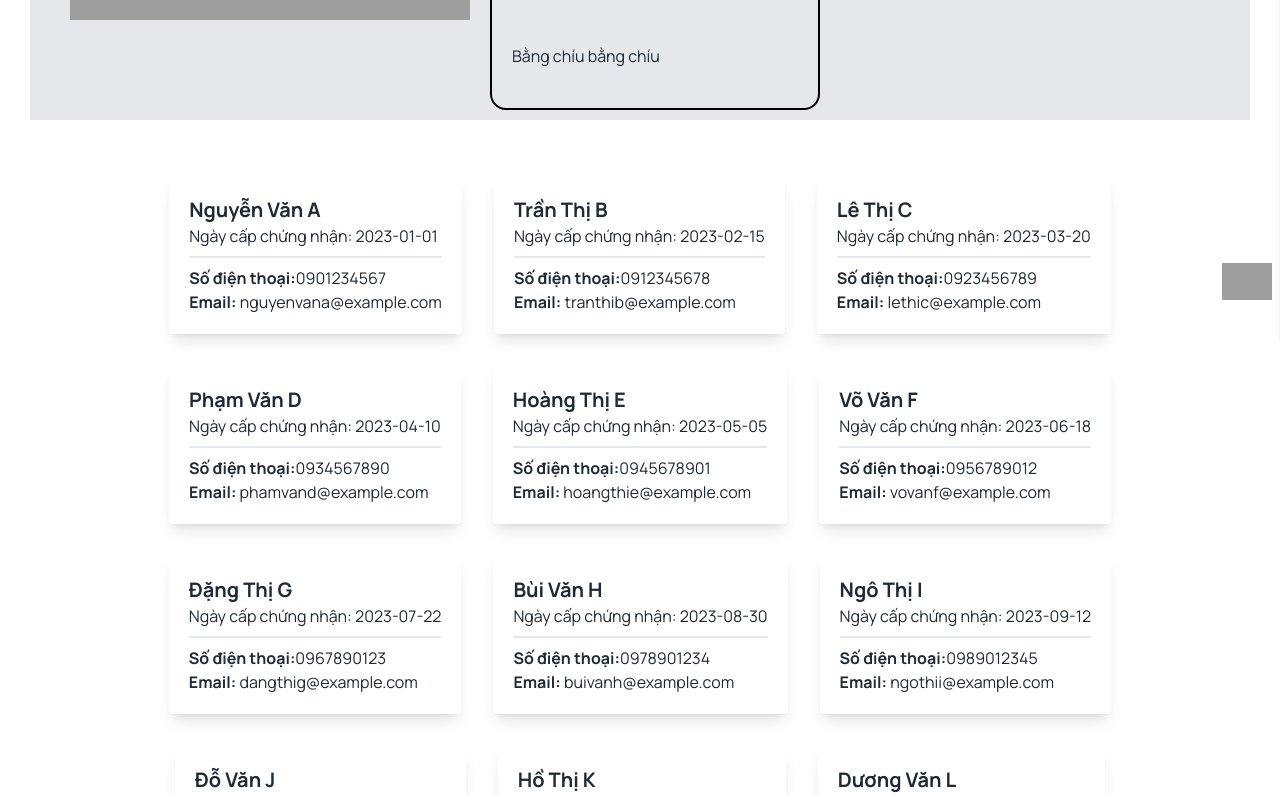
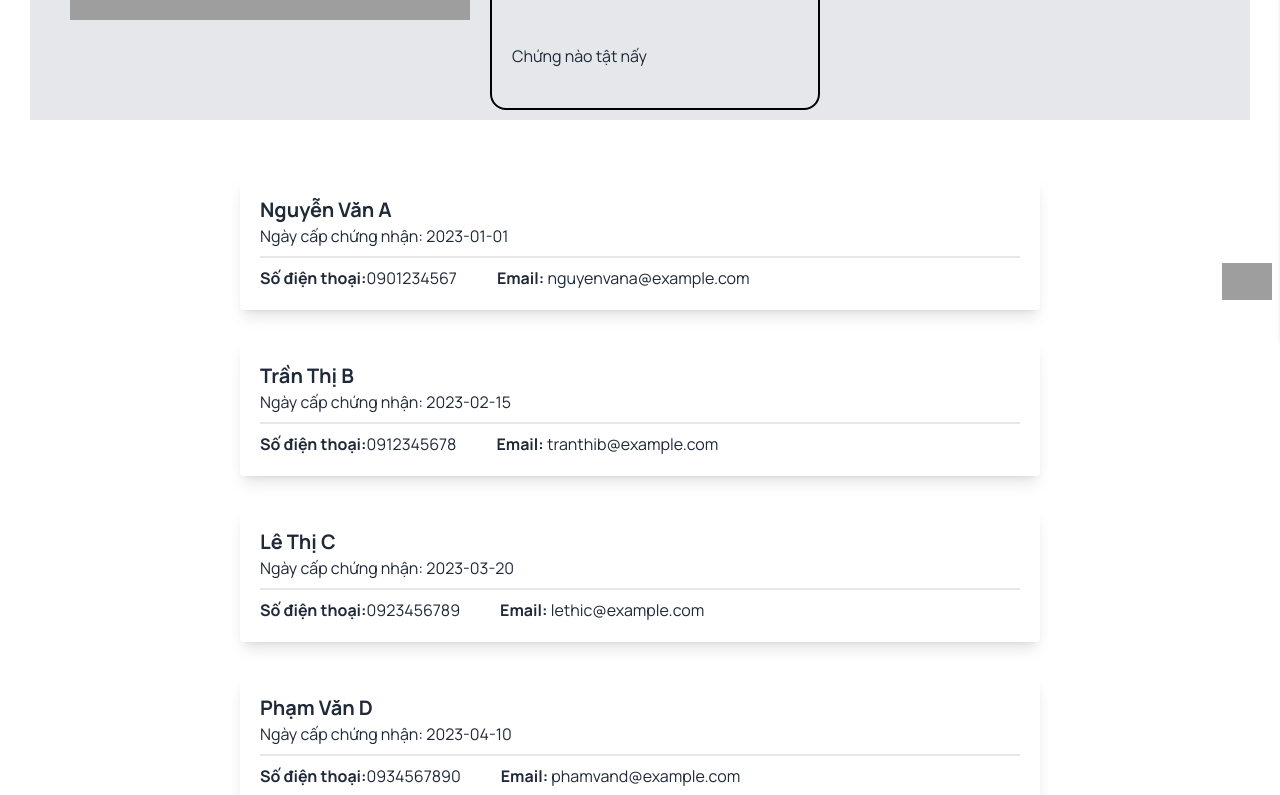
Before and after one commit to Genzi135/kysaw, a Next.js app: page /consultants in a window 1280 px wide. Shown: the part 460-1255 px from the top of the page. Built offline with nearby package versions, Linux system fonts and the light colour scheme; grey boxes are pictures that could not be loaded.

Commit message:
change consultants card

```diff
--- a/src/app/(pages)/consultants/page.jsx
+++ b/src/app/(pages)/consultants/page.jsx
@@ -142,16 +142,16 @@ export default function Consultants() {
                     <CertificateSlider props={list} />
                 </div>
             </div>
-            <div className="flex flex-wrap justify-center items-center max-w-[1220px] x-full p-10">
+            <div className="flex flex-col justify-center items-center w-full max-w-[1220px]  p-10">
 
                 {consultants.map((e, index) => {
                     return (
-                        <div key={index} className="max-w-sm rounded overflow-hidden shadow-lg m-4 p-5 hover:shadow-gray-400 ">
+                        <div key={index} className="w-full max-w-[800px] rounded overflow-hidden shadow-lg m-4 p-5 hover:shadow-gray-400 ">
                             <div className="pb-2 mb-2 border-b-2">
                                 <div className="font-manropeBold text-xl">{e.name}</div>
                                 <div>Ngày cấp chứng nhận: {e.certificationDate}</div>
                             </div>
-                            <div>
+                            <div className="flex justify-start items-center gap-10">
                                 <div><label className="font-manropeBold">Số điện thoại:</label>{e.phone} </div>
                                 <div><label className="font-manropeBold">Email:</label> {e.email}</div>
                             </div>
```
